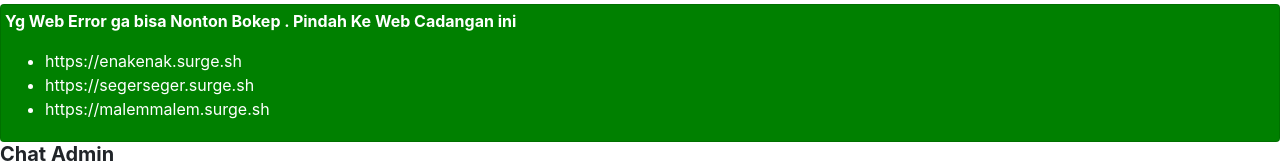
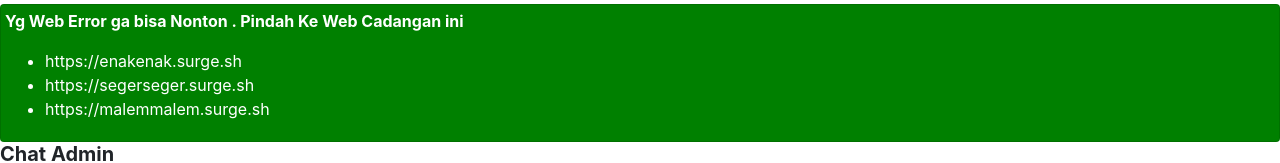
Before and after one commit to bobwatcherx/chatbokep, a plain HTML site: page index.html in a window 1280 px wide. Shown: the top 163 px of the page. Drawn offline with nearby package versions, Linux system fonts and the light colour scheme; no server answers.

Commit message:
Update index.html

```diff
--- a/index.html
+++ b/index.html
@@ -36,7 +36,7 @@
         padding: 4px;
         box-shadow: rgba(0,0,0.5)
         " class="z-depth-5 card">
-            <p style="font-weight: bold">Yg Web Error ga bisa Nonton Bokep . Pindah Ke Web Cadangan ini</p>
+            <p style="font-weight: bold">Yg Web Error ga bisa Nonton . Pindah Ke Web Cadangan ini</p>
             <ul>
                 <li>
                     <a
```
